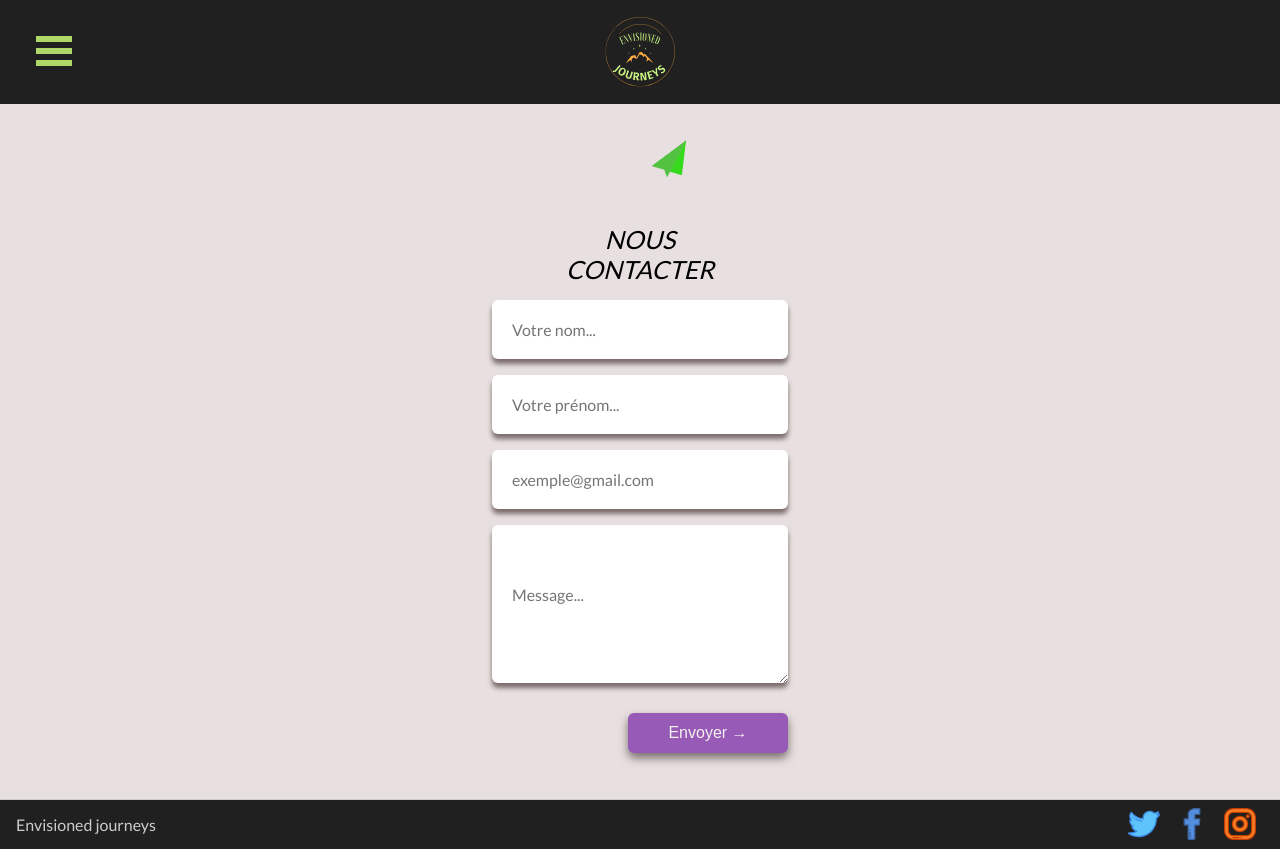
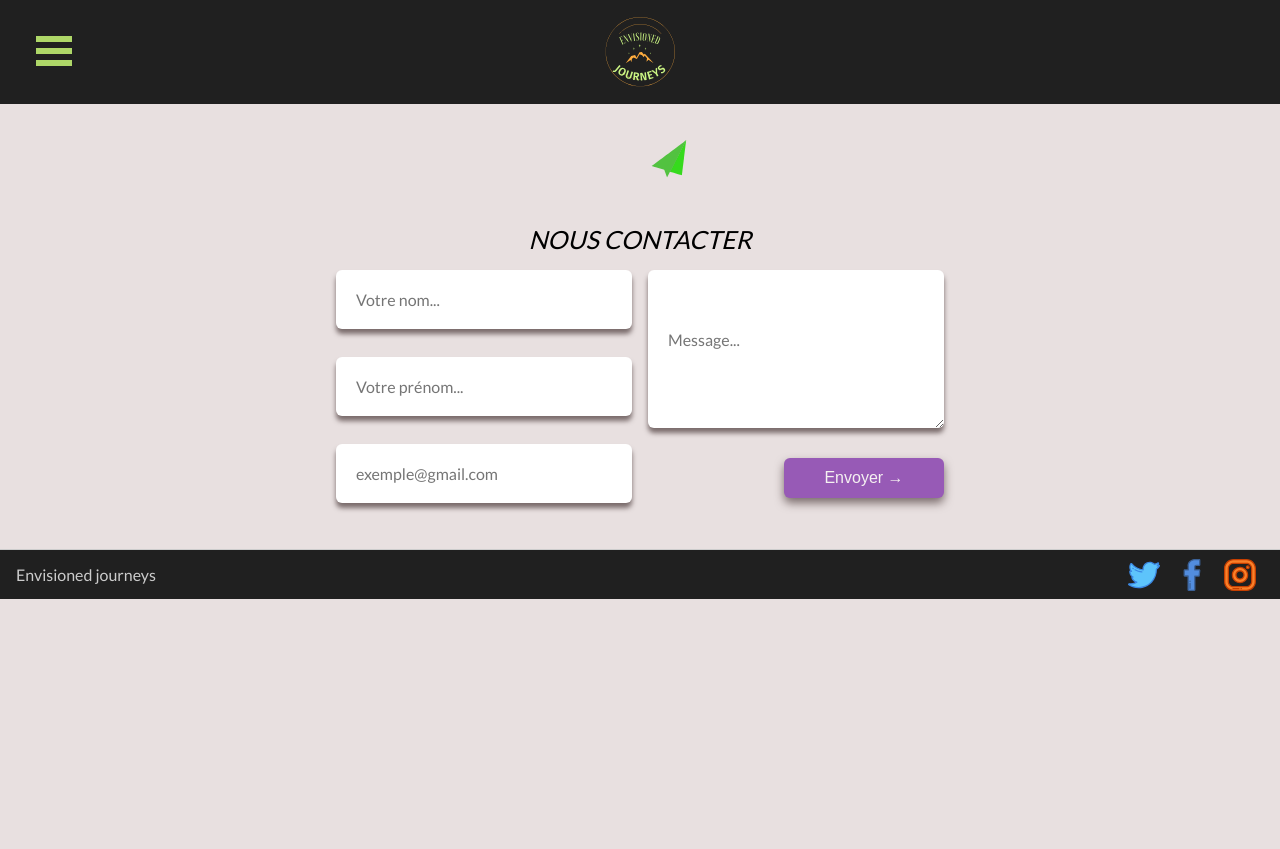
Before and after one commit to mlgs45/NoRespect-Hackaton, a React (Vite) app in the folder frontend/: page /contact in a window 1280 px wide. After the commit the page ends 800 px from the top, so only its background shows below. Built offline with nearby package versions, Linux system fonts and the light colour scheme.

Commit message:
mode desktop contact

```diff
--- a/frontend/src/components/ResultItineraire.jsx
+++ b/frontend/src/components/ResultItineraire.jsx
@@ -23,7 +23,7 @@ function Tripjour1() {
       </div>
       {jour1.map((step) => (
         <CardStep
-            key={step.id}
+          key={step.id}
           name={step.name}
           address={step.address}
           description={step.description}
--- a/frontend/src/components/layout-components/Contact/ContactForm.css
+++ b/frontend/src/components/layout-components/Contact/ContactForm.css
@@ -74,3 +74,38 @@ body {
   width: 7rem;
   height: 7rem;
 }
+
+@media screen and (min-width: 768px) {
+  .container {
+    display: flex;
+    flex-direction: column;
+    align-items: center;
+    box-shadow: none;
+  }
+
+  .container form {
+    display: grid;
+    grid-template-columns: repeat(2, 1fr);
+    grid-column-gap: 1rem;
+    justify-content: center;
+  }
+
+  form > div:first-of-type {
+    grid-area: 1 / 1 / 2 / 3;
+  }
+  form > div:nth-of-type(2n) {
+    grid-area: 2 / 1 / 3 / 2;
+  }
+  form > div:nth-of-type(3n) {
+    grid-area: 3 / 1 / 4 / 2;
+  }
+  form > div:nth-of-type(4n) {
+    grid-area: 4 / 1 / 5 / 2;
+  }
+  form > div:nth-of-type(5n) {
+    grid-area: 2 / 2 / 4 / 3;
+  }
+  form > div:nth-of-type(6n) {
+    grid-area: 4 / 2 / 5 / 3;
+  }
+}
--- a/frontend/src/components/layout-components/Contact/ContactForm.jsx
+++ b/frontend/src/components/layout-components/Contact/ContactForm.jsx
@@ -5,14 +5,15 @@ import mail from "../../../assets/lottie/contact.json";
 
 function ContactForm() {
   const notif = () => toast("Votre message est bien parti");
-
   return (
     <div className="container">
       <Player autoplay loop src={mail} className="contactLottie" />
       <form>
-        <h1>
-          NOUS <span id="italic">CONTACTER</span>
-        </h1>
+        <div>
+          <h1>
+            NOUS <span id="italic">CONTACTER</span>
+          </h1>
+        </div>
         <div>
           <input
             type="text"
--- a/frontend/src/pages/Home.css
+++ b/frontend/src/pages/Home.css
@@ -1,5 +1,3 @@
-
-
 .home-info {
   display: flex;
   flex-direction: column;
@@ -10,7 +8,7 @@
   margin-right: 15%;
   flex-wrap: wrap;
   text-align: center;
-    padding:5%;
+  padding: 5%;
   margin-bottom: 10%;
 }
 
@@ -19,20 +17,19 @@
   flex-direction: column;
 }
 
-.home-start{
-    background-color: #975AB6 ;
+.home-start {
+  background-color: #975ab6;
   padding: 10%;
   text-align: center;
-
 }
 
 .button-home {
-    background-color: #FFAC3E;
+  background-color: #ffac3e;
   margin: 0 auto;
   display: flex;
 }
 
-.bottom-home-page{
+.bottom-home-page {
   background-color: #aed768;
   display: flex;
   padding: 20%;
@@ -44,16 +41,12 @@
   width: 100%;
 }
 
-
 .bottom-illustration {
   display: flex;
-
 }
-
 
 .bottom-icon {
   display: flex;
-    width:100%;
+  width: 100%;
   margin: 0 auto;
-
 }
--- a/frontend/src/pages/Home.jsx
+++ b/frontend/src/pages/Home.jsx
@@ -4,7 +4,6 @@ import welcomeIcon from "../assets/img/home/welcomeIcon.svg";
 import bottomIcon from "../assets/img/home/bottomIcon.svg";
 
 import "./Home.css";
-
 
 export default function Home() {
   return (
```
Also changed, not shown: frontend/src/components/ResultItineraire.css (+4 -4 lines). Lines whose indentation alone changed are shown as unchanged.
